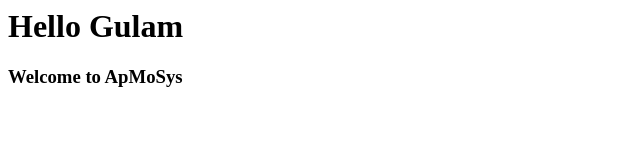
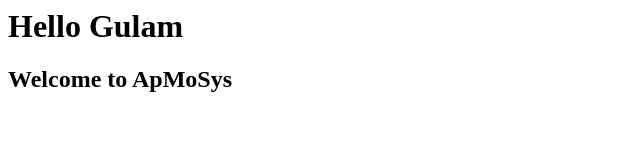
Before and after one commit to gulamgaushkhan1999/ansible-git, a plain HTML site: page index.html in a window 1280 px wide. Shown: the whole page, without its empty margins (0-640 px from the left). Drawn offline with Linux system fonts and the light colour scheme.

Commit message:
some changes in index.html

```diff
--- a/index.html
+++ b/index.html
@@ -4,6 +4,6 @@
  </head>
  <body>
       <h1> Hello Gulam </h1>
-      <h3> Welcome to ApMoSys </h1>
+      <h2> Welcome to ApMoSys </h2>
  </body>
 </html>
```
